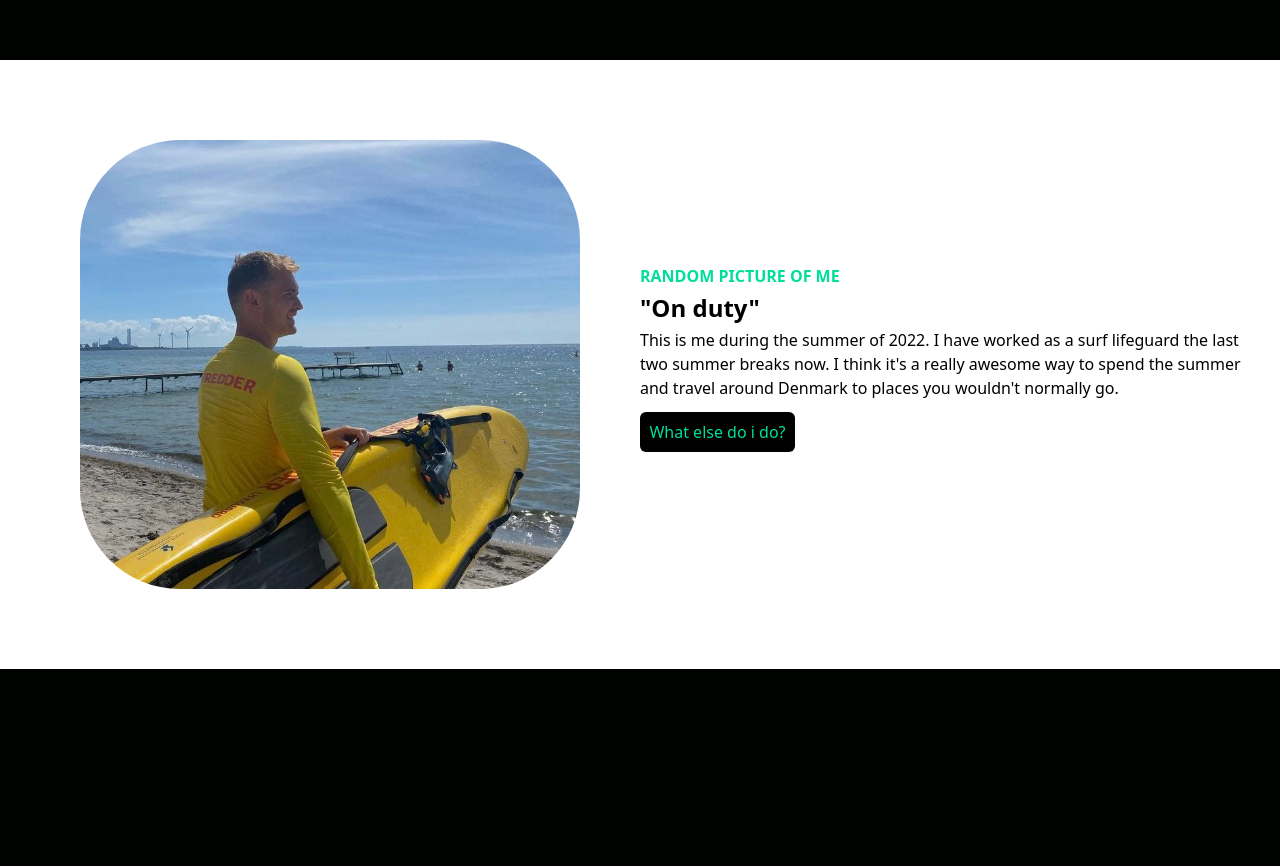
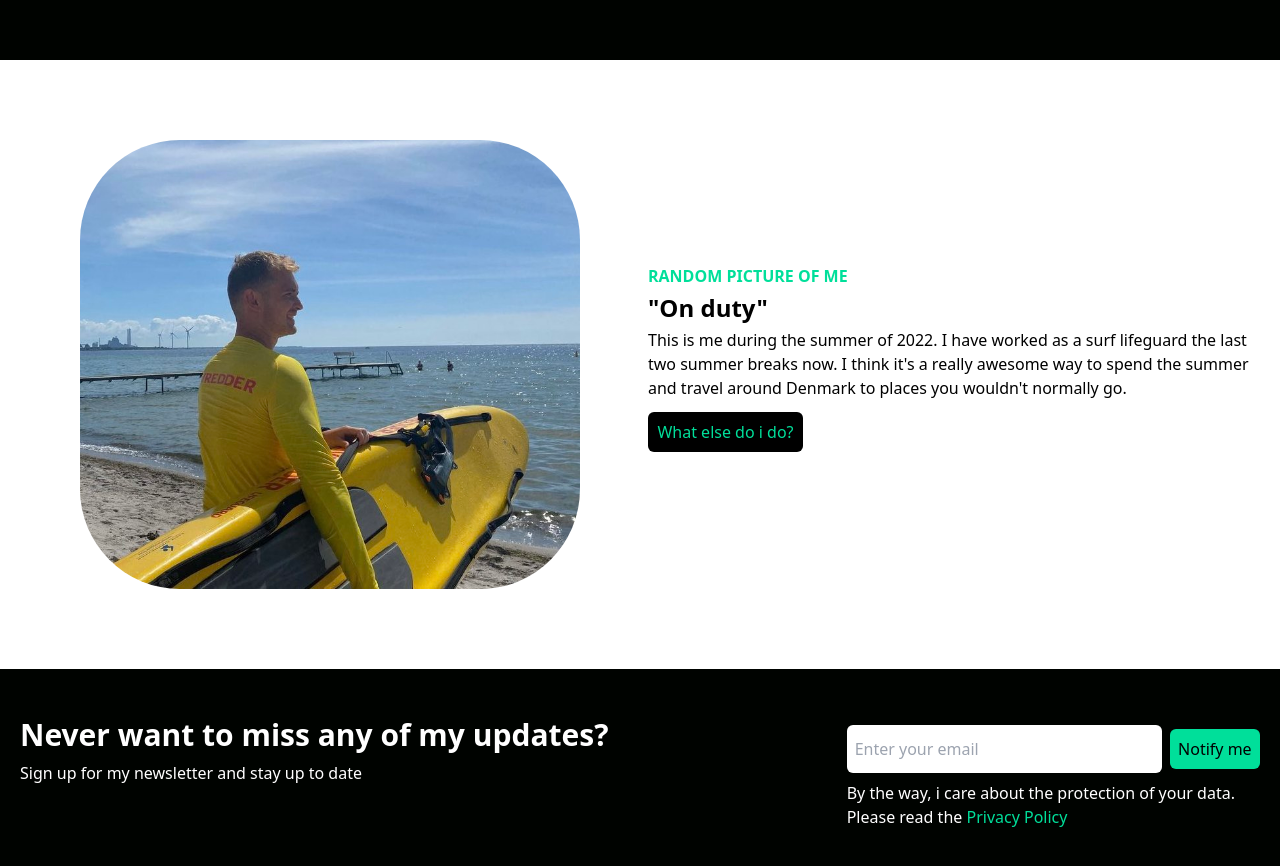
Before and after one commit to gustavwiese/tailwind-react-fun, a React (Create React App) app: page / in a window 1280 px wide. Shown: the part 740-1606 px from the top of the page. Before the commit the page ends 1409 px from the top, so only its background shows below. Built offline with nearby package versions, Linux system fonts and the light colour scheme.

Commit message:
newsletter component done+final touches to White

```diff
--- a/src/App.js
+++ b/src/App.js
@@ -2,6 +2,7 @@ import React from "react";
 import Navbar from "./components/Navbar";
 import Midtext from "./components/Midtext";
 import White from "./components/White";
+import Newsletter from "./components/Newsletter";
 
 function App() {
   return (
@@ -9,6 +10,7 @@ function App() {
       <Navbar />
       <Midtext />
       <White />
+      <Newsletter />
     </div>
   );
 }
--- /dev/null
+++ b/src/components/Newsletter.jsx
@@ -0,0 +1,32 @@
+import React from "react";
+
+export default function Newsletter() {
+  return (
+    <div className="w-full py-8 text-white px-3">
+      <div className="max-w-[1240px] mx-auto grid lg:grid-cols-3">
+        <div className="lg:col-span-2 my-2">
+          <h1 className="md:text-3xl sm:text 2xl text-xl font-bold py-2">
+            Never want to miss any of my updates?
+          </h1>
+          <p>Sign up for my newsletter and stay up to date</p>
+        </div>
+        <div className="my-4">
+          <div className="flex flex-col sm:flex-row items-center justify-between w-full">
+            <input
+              className="p-3 px-2 sm:mr-2 flex w-full rounded-md text-black"
+              type="email"
+              placeholder="Enter your email"
+            />
+            <button className="bg-[#00df9a] w-[120px] rounded-md font-medium my-3 py-2 ml-0 mx-auto text-black">
+              Notify me
+            </button>
+          </div>
+          <p>
+            By the way, i care about the protection of your data. Please read the{" "}
+            <span className="text-[#00df9a]">Privacy Policy</span>
+          </p>
+        </div>
+      </div>
+    </div>
+  );
+}
--- a/src/components/White.jsx
+++ b/src/components/White.jsx
@@ -10,7 +10,7 @@ export default function White() {
           src={MeLifeguard}
           alt="FlowershirtPic"
         />
-        <div className="flex flex-col justify-center">
+        <div className="flex flex-col justify-center sm:m-2">
           <p className="text-[#00df9a] font-bold">RANDOM PICTURE OF ME</p>
           <h1 className="md:text-2xl sm:text-xl text-l font-bold py-1">"On duty"</h1>
           <p>
```
